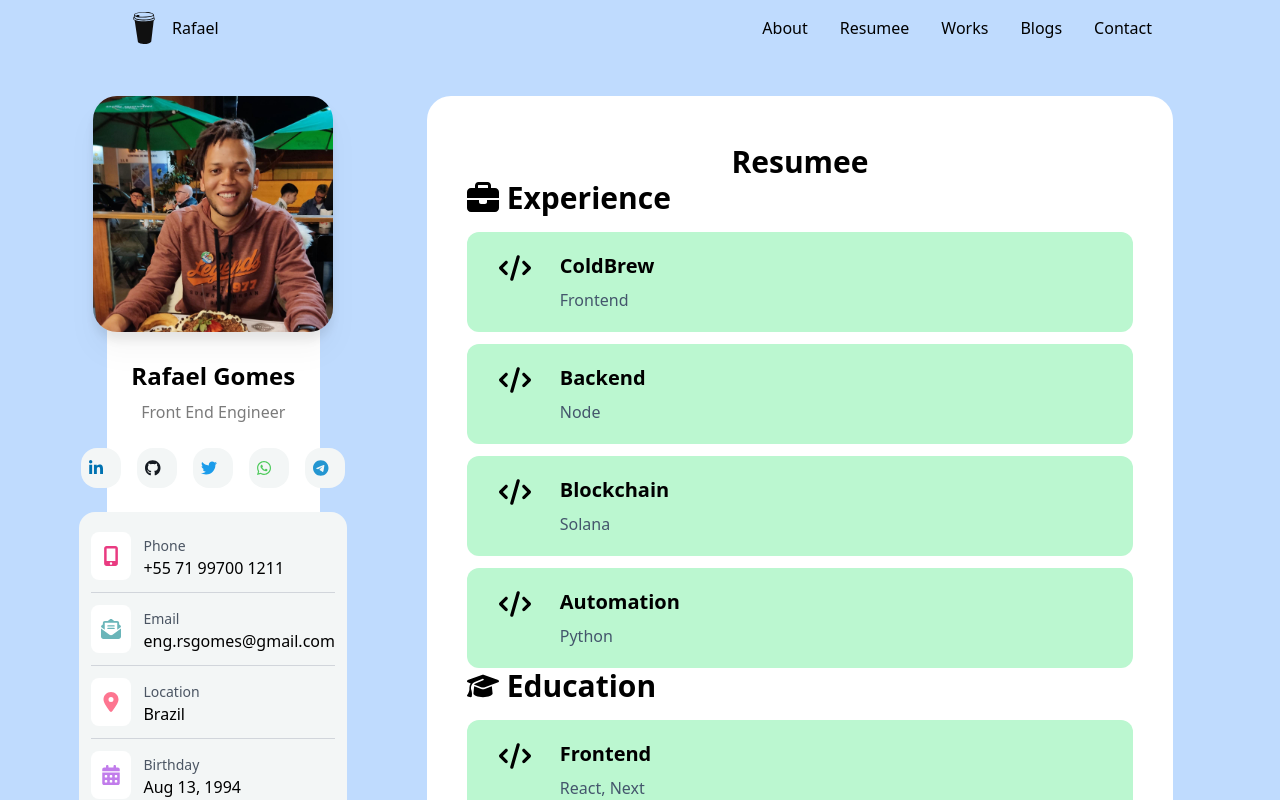
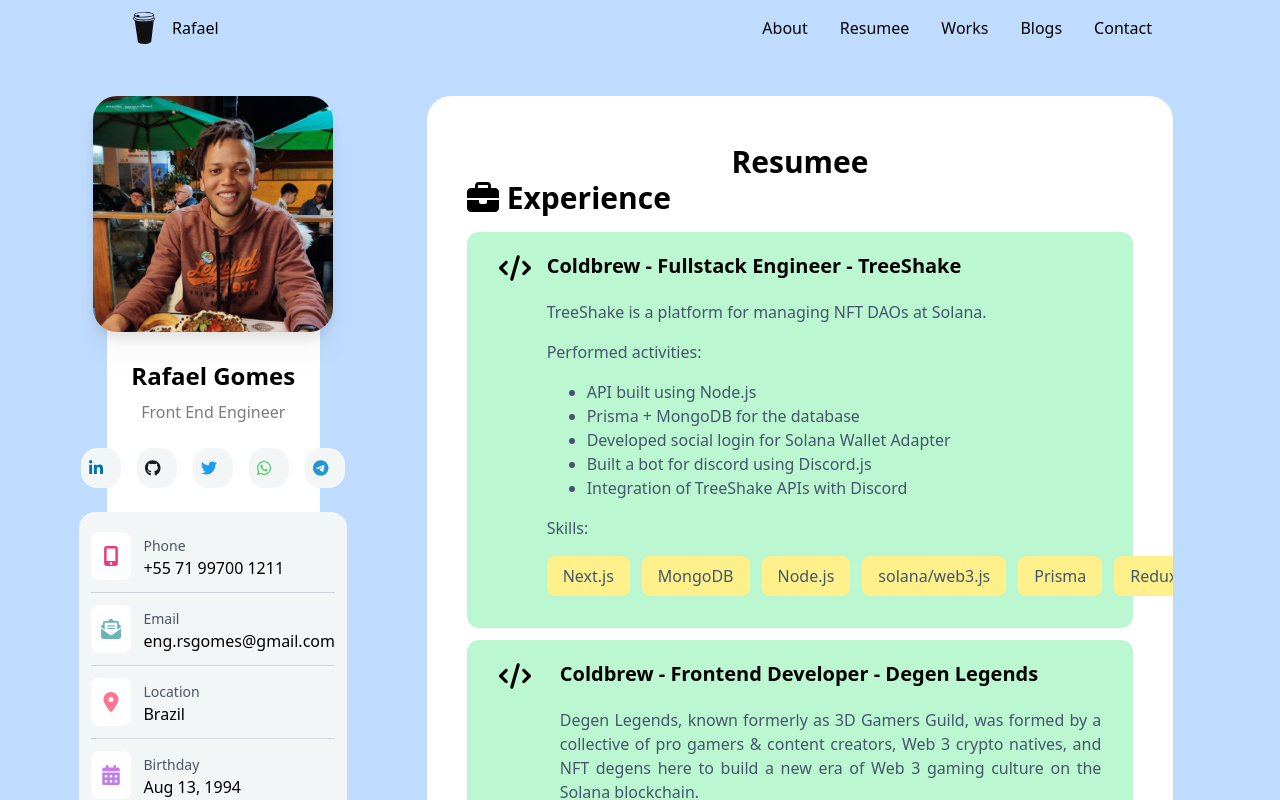
Before and after one commit to engineergomes/resumee, a Next.js app: page /resumee in a window 1280 px wide. Shown: the top 800 px of the page. Built offline with nearby package versions, Linux system fonts and the light colour scheme.

Commit message:
refactoring, add exp

```diff
--- a/components/Experience.tsx
+++ b/components/Experience.tsx
@@ -13,9 +13,64 @@
             </div>
 
             <ul className="grid grid-cols-1 gap-3 grid-rows-4">
-                <ListItem title={"ColdBrew"} text={"Frontend"} icon={faCode} />
-                <ListItem title={"Backend"} text={"Node"} icon={faCode} />
-                <ListItem title={"Blockchain"} text={"Solana"} icon={faCode} />
+                <ListItem
+                    title={"Coldbrew - Fullstack Engineer - TreeShake"}
+                    text={
+                        <p>
+                            TreeShake is a platform for managing NFT DAOs at
+                            Solana.
+                        </p>
+                    }
+                    performedActivitiesa={[
+                        "API built using Node.js",
+                        "Prisma + MongoDB for the database",
+                        "Developed social login for Solana Wallet Adapter",
+                        "Built a bot for discord using Discord.js",
+                        "Integration of TreeShake APIs with Discord",
+                    ]}
+                    usedSkills={[
+                        "Next.js",
+                        " MongoDB",
+                        "Node.js",
+                        "solana/web3.js",
+                        "Prisma",
+                        "Redux.js",
+                    ]}
+                    icon={faCode}
+                />
+                <ListItem
+                    title={"Coldbrew - Frontend Developer - Degen Legends"}
+                    text={
+                        <p>
+                            Degen Legends, known formerly as 3D Gamers Guild,
+                            was formed by a collective of pro gamers & content
+                            creators, Web 3 crypto natives, and NFT degens here
+                            to build a new era of Web 3 gaming culture on the
+                            Solana blockchain.
+                        </p>
+                    }
+                    performedActivitiesa={[
+                        "Developed the entire front of their homepage using React and Tailwind",
+                    ]}
+                    usedSkills={["React.js"]}
+                    icon={faCode}
+                />
+                <ListItem
+                    title={"Freelancer - Blockchain Engineer - Solana"}
+                    text={
+                        <p>
+                            Solana is a decentralized blockchain built to enable
+                            scalable, user-friendly apps for the world.
+                        </p>
+                    }
+                    performedActivitiesa={[
+                        "Helped more than 14 entrepreneurs/artists to launch NFT collections",
+                        "Uploud of art to the blockchain",
+                        "Developed mint platforms with smart contract and whitelisting systems",
+                    ]}
+                    usedSkills={["React.js", "Next.js", "Metaplex Protocol"]}
+                    icon={faCode}
+                />
                 <ListItem title={"Automation"} text={"Python"} icon={faCode} />
             </ul>
         </section>
--- a/components/ListItem.tsx
+++ b/components/ListItem.tsx
@@ -1,13 +1,22 @@
 import { IconDefinition } from "@fortawesome/free-solid-svg-icons";
 import { FontAwesomeIcon } from "@fortawesome/react-fontawesome";
+import { ReactNode } from "react";
 
 interface listItemProps {
     title: string;
-    text: string;
+    text: ReactNode;
     icon: IconDefinition;
+    performedActivitiesa?: string[];
+    usedSkills?: string[];
 }
 
-function ListItem({ title, text, icon }: listItemProps) {
+function ListItem({
+    title,
+    text,
+    icon,
+    performedActivitiesa,
+    usedSkills,
+}: listItemProps) {
     return (
         <li className="grid grid-cols-[1fr,12fr]  bg-green-200 px-8 py-5 gap-x-4 gap-y-1 rounded-xl">
             <div className="flex itens-center justify-start">
@@ -17,9 +26,31 @@
             <div className="flex itens-center h-full ">
                 <h2 className="font-semibold text-xl ">{title}</h2>
             </div>
-            <p className="col-start-2 text-justify text-[#44566C] font-medium">
-                {text}
-            </p>
+            <div className="flex flex-col gap-4 col-start-2 text-justify text-[#44566C] font-medium">
+                <p className="">{text}</p>
+                <div className="flex flex-col gap-4">
+                    {performedActivitiesa ? <p>Performed activities:</p> : ""}
+                    <ul className="list-disc ml-10">
+                        {performedActivitiesa?.map((item, index) => (
+                            <li key={index}>{item}</li>
+                        ))}
+                    </ul>
+                </div>
+
+                <div className="flex flex-col gap-4">
+                    {usedSkills ? <p>Skills:</p> : ""}
+                    <ul className="flex gap-3">
+                        {usedSkills?.map((item, index) => (
+                            <li
+                                key={index}
+                                className="bg-yellow-200 px-4 py-2 rounded-lg"
+                            >
+                                {item}
+                            </li>
+                        ))}
+                    </ul>
+                </div>
+            </div>
         </li>
     );
 }
--- a/components/WhatIDo.tsx
+++ b/components/WhatIDo.tsx
@@ -3,20 +3,36 @@
 
 function WhatIDo() {
     return (
-        <section className="px-4 mt-12 ">
-            <div className="hidden sm:flex sm:flex-col col-span-7">
-                <h1 className="text-3xl font-bold">About me</h1>
+        <section className="flex flex-col gap-10 px-4 mt-12 ">
+            <div className="hidden sm:flex sm:flex-col col-span-7 ">
+                <h1 className="text-center text-3xl font-bold mb-6 ">
+                    About me
+                </h1>
+                <div className="flex flex-col  gap-3  self-center">
                     <p>
-                    Im Creative Director and UI/UX Designer from Sydney,
-                    Australia, working in web development and print media. I
-                    enjoy turning complex problems into simple, beautiful and
-                    intuitive designs. My aim is to bring across your message
-                    and identity in the most creative way. I created web design
-                    for many famous brand companies.
+                        Master student in electrical engineering, working as a
+                        Software Engineer!
+                    </p>
+                    <p>
+                        I started to develop at the age of 14, when I learned
+                        the basics of Perl to be able to use bots in Ragnarok
+                        Online 😂. During graduation I went through several
+                        languages ​​and frameworks (Assembly, C, C ++, Ruby,
+                        Ruby on Rails). Today I dedicate myself to projects
+                        aimed to web3.0, working with JavaScript/TypeScript,
+                        React, Next and Node.{" "}
+                    </p>
+
+                    <p>
+                        I'm always open to conversations and opportunities, feel
+                        free to get in touch!
                     </p>
                 </div>
-
-            <h1 className="text-center text-3xl font-semibold">What I do</h1>
+            </div>
+            <div>
+                <h1 className="text-center text-3xl font-semibold mb-6">
+                    What I do
+                </h1>
                 <ul className="grid grid-cols-1 gap-3 grid-rows-4">
                     <ListItem
                         title="Frontend"
@@ -41,6 +57,7 @@
                         icon={faCode}
                     />
                 </ul>
+            </div>
         </section>
     );
 }
```
Lines whose indentation alone changed are shown as unchanged.
